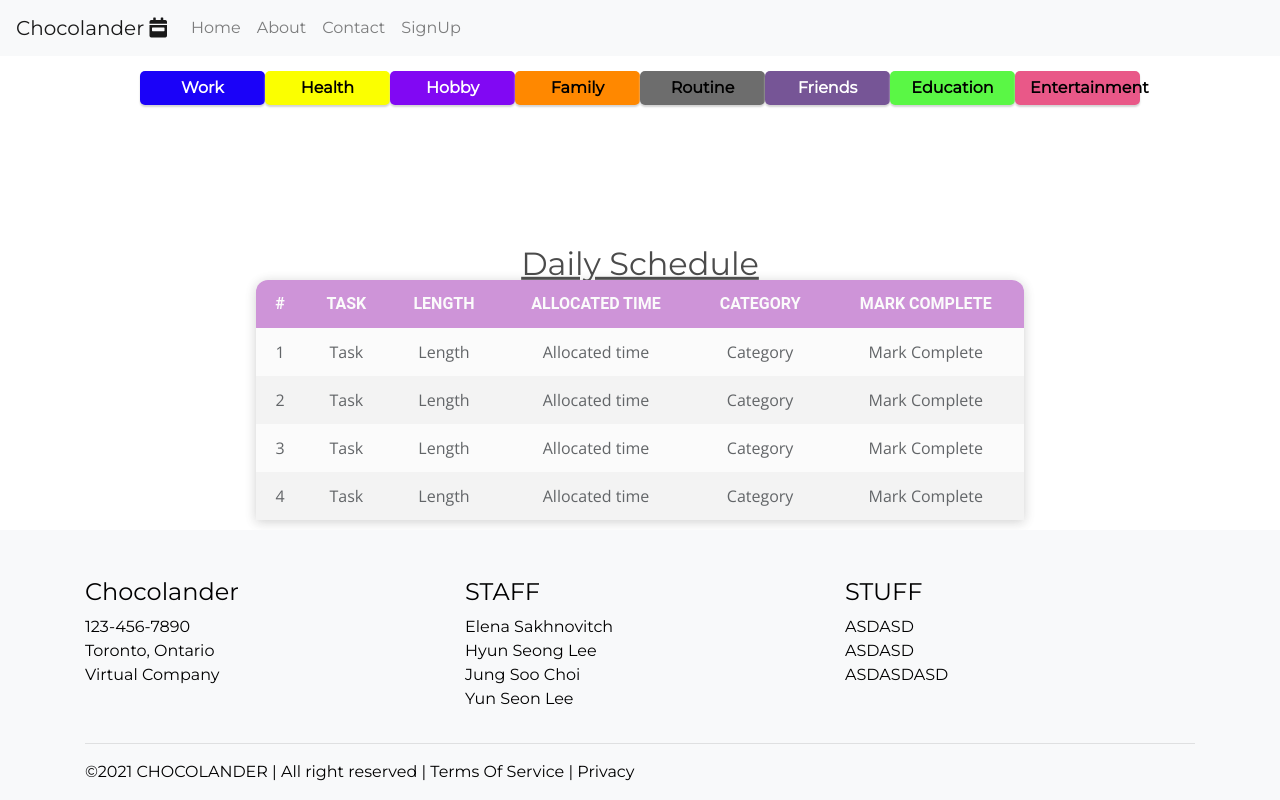
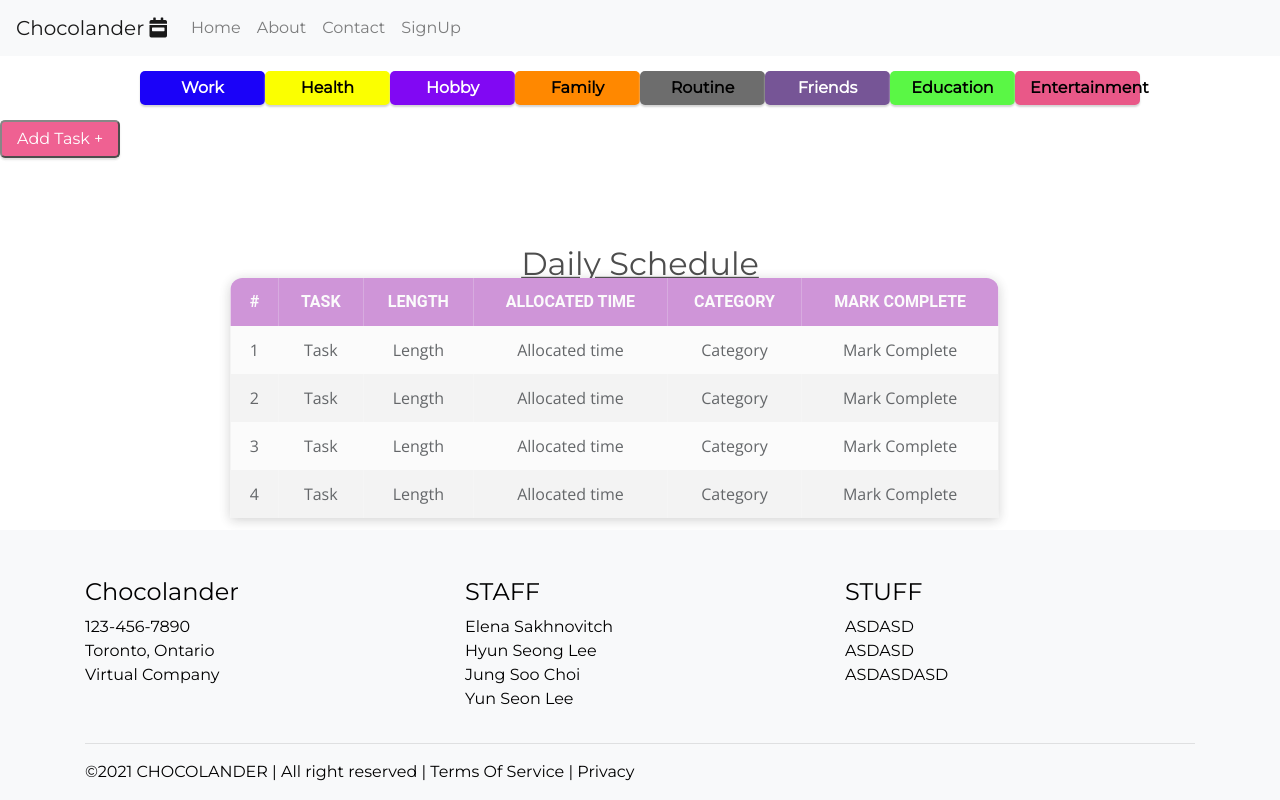
Before and after one commit to chocolander/time-tracking-manager, a React (Create React App) app: page / in a window 1280 px wide. Built offline with nearby package versions, Linux system fonts and the light colour scheme.

Commit message:
Table version 3

```diff
--- a/package.json
+++ b/package.json
@@ -14,6 +14,7 @@
     "react-icons": "^4.1.0",
     "react-router-dom": "^5.2.0",
     "react-scripts": "4.0.1",
+    "styled-components": "^5.2.1",
     "web-vitals": "^0.2.4"
   },
   "scripts": {
--- a/src/components/Footer/Footer.css
+++ b/src/components/Footer/Footer.css
@@ -4,5 +4,5 @@
     padding-top: 3em;
     position: relative;
     bottom: 0;
-    width: 100%
+    width: 100%;
 }
--- a/src/components/Tables/DayTable.css
+++ b/src/components/Tables/DayTable.css
@@ -20,9 +20,7 @@
 table {
     position: absolute;
     z-index: 2;
-    left: 50%;
-    top: 50%;
-    transform: translate(-50%, -50%);
+    transform: translate(30%, 50%);
     width: 60%;
     border-collapse: collapse;
     border-spacing: 0;
--- a/src/components/Tables/DayTable.js
+++ b/src/components/Tables/DayTable.js
@@ -1,11 +1,46 @@
 import React, {Component} from 'react';
 import './DayTable.css'
+import styled from "styled-components"
+
+const theme = {
+    blue: {
+        default: '#3f51b5',
+        hover: '#283593'
+    },
+    pink: {
+        default: '#e91e63',
+        hover: '#ad1457'
+    }
+}
+
+const Button = styled.button`
+    background-color: ${props => theme[props.theme].default};
+    color: white;
+    padding: 5px 15px;
+    border-radius: 5px;
+    outline: 0;
+    cursor: pointer;
+    box-shadow: 0px 2px 2px lightgray;
+    transition: ease background-color 250ms;
+    &:hover {
+        background-color: ${props => theme[props.theme].hover};
+    }
+`
+
+Button.defaultProps = {
+    theme: 'blue'
+}
+
+function clickMe() {
+    alert('Add new schedule functionality!');
+}
 
 class DayTable extends Component {
     render() {
         return (
             <div className="filter">
                 <h2>Daily Schedule</h2>
+                <Button theme="pink" onClick={clickMe}>Add Task +</Button>
                 <table>
                     <tr>
                         <th>#</th>
```
Also changed, not shown: 2 other files (tests, documents, lock files or other folders).
